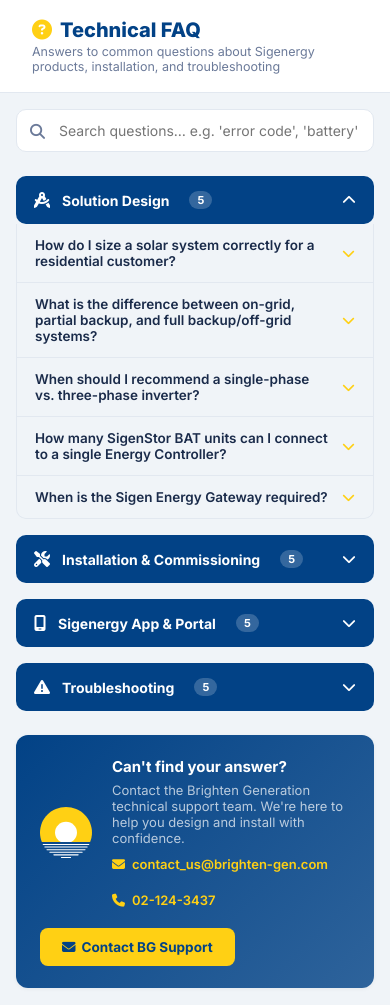
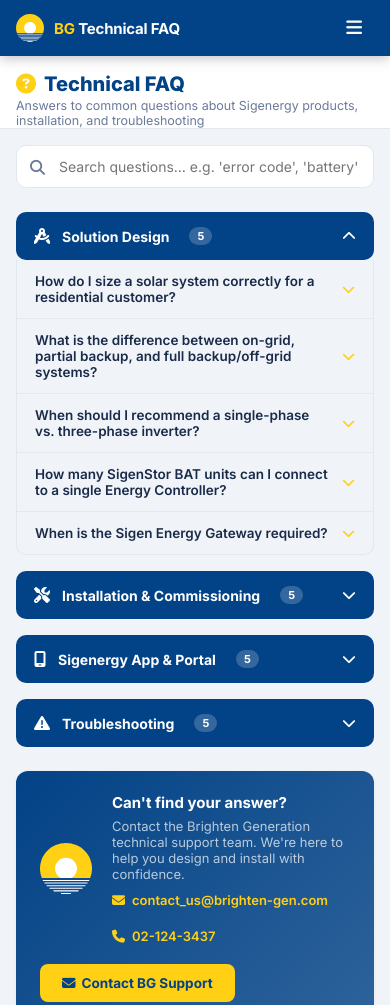
Before and after one commit to zeonal/bg-installer-platform, a website: page public/faq.html in a window 390 px wide. Shown: the top 1005 px of the page. Drawn offline with Linux system fonts and the light colour scheme; sample sign-in values are in the browser's storage.

Commit message:
Mobile: slide-in sidebar drawer with fixed top bar

```diff
--- a/public/boq.html
+++ b/public/boq.html
@@ -509,5 +509,6 @@ function printBOQ() {
 renderCatalog();
 openDefaultCategories();
 </script>
+<script src="/nav.js"></script>
 </body>
 </html>
--- a/public/faq.html
+++ b/public/faq.html
@@ -342,5 +342,6 @@ function filterFAQ() {
 // ─── Init ──────────────────────────────────────────────────────────────────────
 renderFAQ();
 </script>
+<script src="/nav.js"></script>
 </body>
 </html>
--- /dev/null
+++ b/public/nav.js
@@ -0,0 +1,85 @@
+/**
+ * nav.js — Mobile navigation drawer for BG Installer Platform.
+ * Include on every page. Injects:
+ *   1. A fixed top bar (logo + page title + hamburger button)
+ *   2. A full-screen overlay that closes the drawer on tap
+ * Works by toggling `body.sidebar-open` which CSS handles.
+ */
+(function () {
+  // ── Derive page title from <title> tag ─────────────────────────────────────
+  const rawTitle  = document.title || '';
+  const pageTitle = rawTitle.split('—')[0].trim() || 'BG Platform';
+
+  // ── Inject overlay ─────────────────────────────────────────────────────────
+  const overlay = document.createElement('div');
+  overlay.className = 'sidebar-overlay';
+  overlay.setAttribute('aria-hidden', 'true');
+  document.body.appendChild(overlay);
+
+  // ── Inject mobile top bar ──────────────────────────────────────────────────
+  const topbar = document.createElement('header');
+  topbar.className = 'mobile-topbar';
+  topbar.setAttribute('role', 'banner');
+  topbar.innerHTML = `
+    <div class="mobile-topbar-brand">
+      <img src="/images/bg-logo.svg" alt="BG Logo"
+           onerror="this.style.display='none'" />
+      <div class="mobile-topbar-title">
+        <span>BG</span> ${escapeHtml(pageTitle)}
+      </div>
+    </div>
+    <button class="mobile-hamburger" id="mobileMenuBtn"
+            aria-label="Open navigation menu"
+            aria-expanded="false"
+            aria-controls="appSidebar">
+      <i class="fa-solid fa-bars" id="hamburgerIcon"></i>
+    </button>
+  `;
+  document.body.prepend(topbar);
+
+  // Give the sidebar an id so aria-controls works
+  const sidebar = document.querySelector('.sidebar');
+  if (sidebar) sidebar.id = 'appSidebar';
+
+  // ── Toggle helpers ─────────────────────────────────────────────────────────
+  function openDrawer() {
+    document.body.classList.add('sidebar-open');
+    document.getElementById('mobileMenuBtn').setAttribute('aria-expanded', 'true');
+    document.getElementById('hamburgerIcon').className = 'fa-solid fa-xmark';
+    document.body.style.overflow = 'hidden'; // prevent background scroll
+  }
+
+  function closeDrawer() {
+    document.body.classList.remove('sidebar-open');
+    document.getElementById('mobileMenuBtn').setAttribute('aria-expanded', 'false');
+    document.getElementById('hamburgerIcon').className = 'fa-solid fa-bars';
+    document.body.style.overflow = '';
+  }
+
+  function toggleDrawer() {
+    document.body.classList.contains('sidebar-open') ? closeDrawer() : openDrawer();
+  }
+
+  // ── Wire up events ─────────────────────────────────────────────────────────
+  document.getElementById('mobileMenuBtn').addEventListener('click', toggleDrawer);
+  overlay.addEventListener('click', closeDrawer);
+
+  // Close drawer when any nav link is tapped (gives instant feel)
+  document.addEventListener('click', (e) => {
+    const link = e.target.closest('.nav-item, .btn-logout');
+    if (link && document.body.classList.contains('sidebar-open')) {
+      // Small delay so the page transition feels intentional
+      setTimeout(closeDrawer, 120);
+    }
+  });
+
+  // Close on Escape key
+  document.addEventListener('keydown', (e) => {
+    if (e.key === 'Escape') closeDrawer();
+  });
+
+  // ── Helpers ────────────────────────────────────────────────────────────────
+  function escapeHtml(str) {
+    return str.replace(/&/g,'&amp;').replace(/</g,'&lt;').replace(/>/g,'&gt;');
+  }
+})();
--- a/public/style.css
+++ b/public/style.css
@@ -765,13 +765,97 @@ tbody tr:hover { background: #FAFBFD; }
   .grid-3 { grid-template-columns: repeat(2, 1fr); }
 }
 
+/* ─── Mobile: slide-in sidebar drawer ─────────────────────────────────────── */
 @media (max-width: 640px) {
-  .sidebar { display: none; }
-  .main-content { margin-left: 0; }
-  .page-body { padding: 16px; }
+
+  /* Sidebar becomes a fixed off-screen drawer */
+  .sidebar {
+    position: fixed;
+    top: 0; left: 0;
+    height: 100%;
+    width: 280px;
+    z-index: 1000;
+    transform: translateX(-100%);
+    transition: transform 0.28s cubic-bezier(0.4, 0, 0.2, 1);
+    box-shadow: none;
+  }
+  body.sidebar-open .sidebar {
+    transform: translateX(0);
+    box-shadow: 4px 0 32px rgba(0,0,0,0.35);
+  }
+
+  /* Dark overlay behind the open sidebar */
+  .sidebar-overlay {
+    display: none;
+    position: fixed;
+    inset: 0;
+    background: rgba(0,0,0,0.55);
+    z-index: 999;
+    backdrop-filter: blur(2px);
+  }
+  body.sidebar-open .sidebar-overlay { display: block; }
+
+  /* Mobile top bar */
+  .mobile-topbar {
+    display: flex !important;   /* shown only on mobile */
+    align-items: center;
+    justify-content: space-between;
+    position: fixed;
+    top: 0; left: 0; right: 0;
+    height: 56px;
+    background: var(--navy);
+    padding: 0 16px;
+    z-index: 998;
+    box-shadow: 0 2px 12px rgba(0,0,0,0.25);
+  }
+  .mobile-topbar-brand {
+    display: flex;
+    align-items: center;
+    gap: 10px;
+  }
+  .mobile-topbar-brand img {
+    width: 28px; height: 28px;
+    object-fit: contain;
+  }
+  .mobile-topbar-title {
+    font-size: 15px;
+    font-weight: 700;
+    color: #fff;
+    letter-spacing: -0.2px;
+  }
+  .mobile-topbar-title span {
+    color: var(--yellow);
+  }
+  .mobile-hamburger {
+    background: none;
+    border: none;
+    cursor: pointer;
+    width: 40px; height: 40px;
+    border-radius: 8px;
+    display: flex; align-items: center; justify-content: center;
+    color: #fff;
+    font-size: 18px;
+    transition: background 0.15s;
+    flex-shrink: 0;
+  }
+  .mobile-hamburger:hover { background: rgba(255,255,255,0.12); }
+
+  /* Push main content below the top bar */
+  .main-content {
+    margin-left: 0;
+    padding-top: 56px;
+  }
+  .page-body  { padding: 16px; }
+  .page-header { padding: 16px 16px 0; }
+
+  /* Collapse grids to single column */
   .grid-2, .grid-3, .grid-4 { grid-template-columns: 1fr; }
   .form-row { grid-template-columns: 1fr; }
 }
+
+/* Hide mobile-only elements on desktop */
+.mobile-topbar   { display: none; }
+.sidebar-overlay { display: none; }
 
 /* ─── Utility ─────────────────────────────────────────────────────────────── */
 .text-center { text-align: center; }
```
Also changed, not shown: public/dashboard.html (+1 -0 lines), public/roi.html (+1 -0 lines), public/settings.html (+1 -0 lines).
